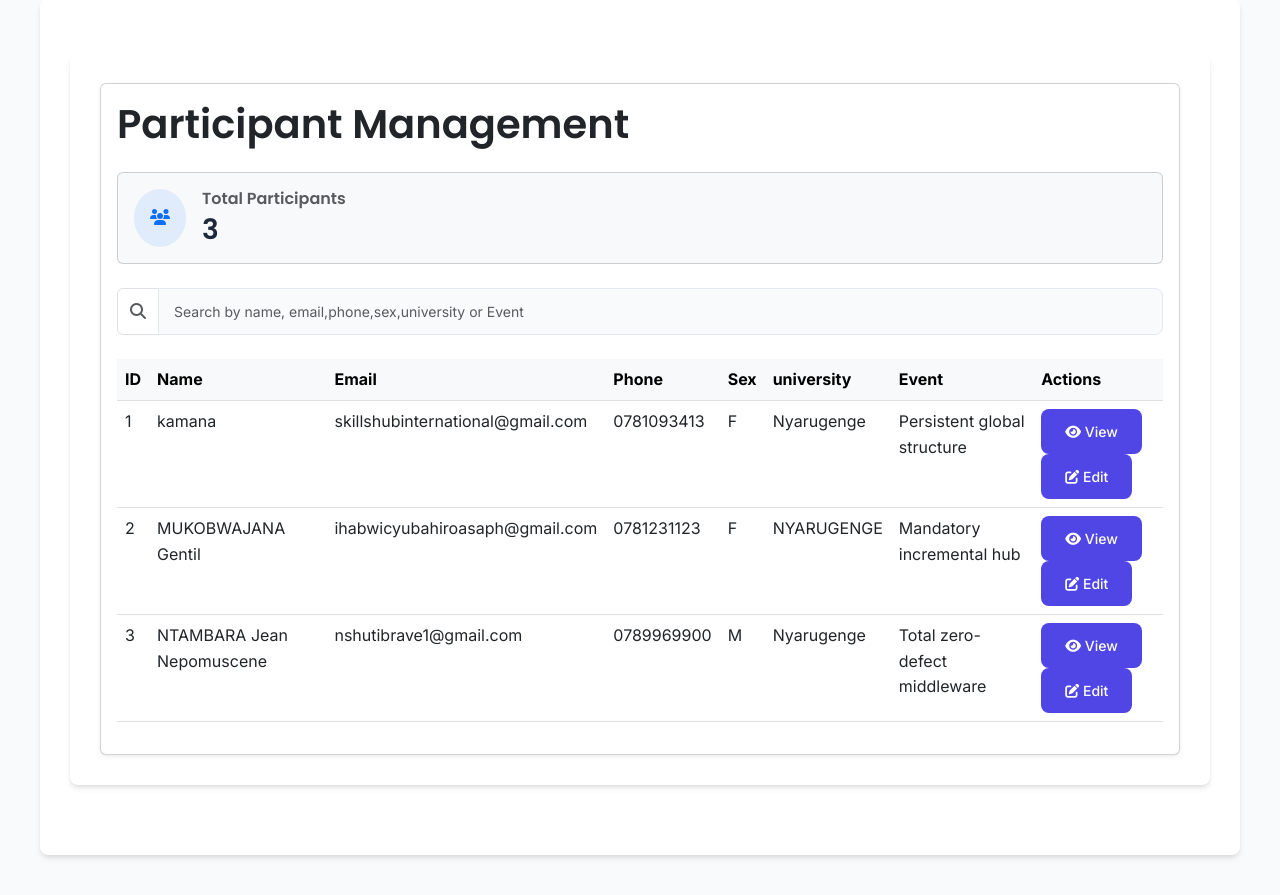
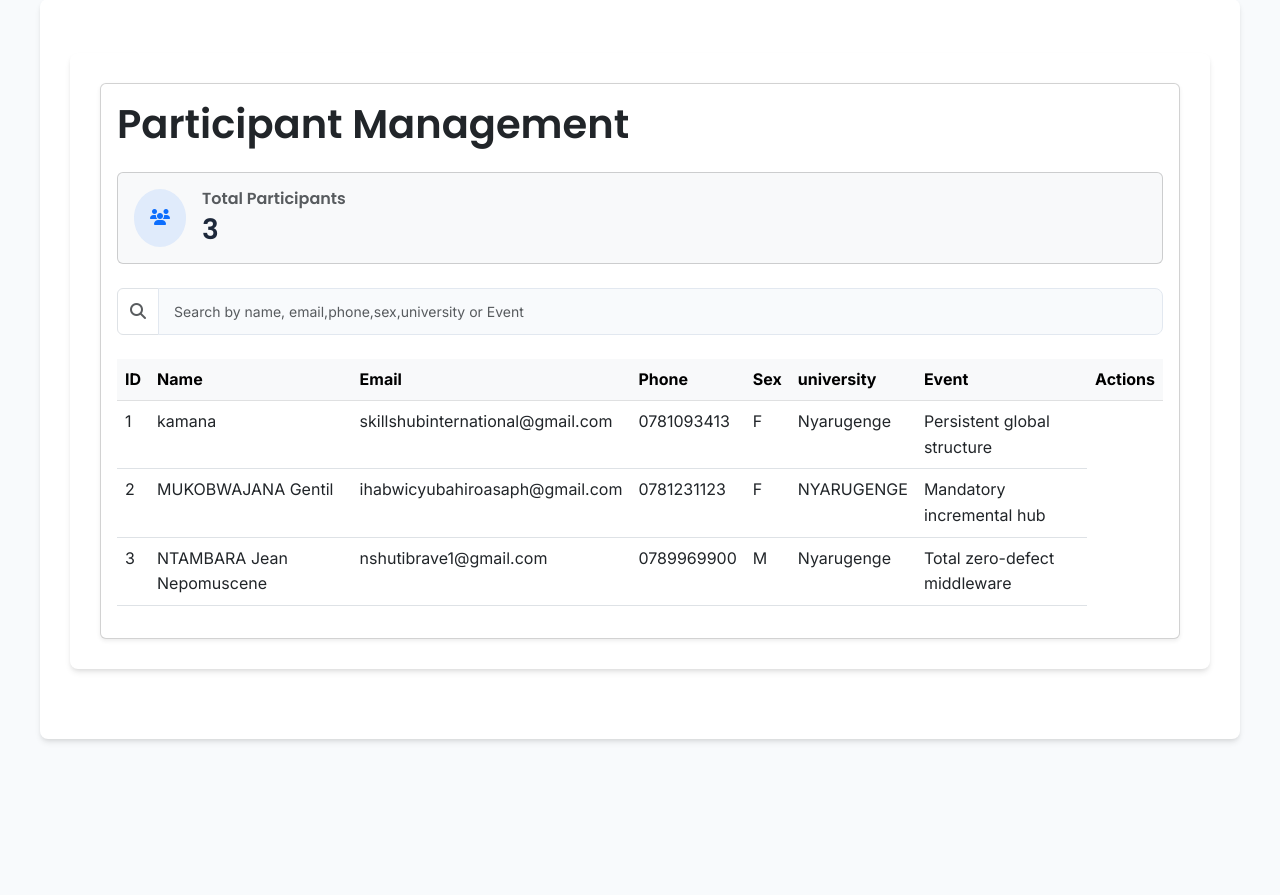
Before and after one commit to kanyamakaye/project2, a Django app: page /participants/ in a window 1280 px wide. Shown: the part 41-936 px from the top of the page. After the commit the page ends 783 px from the top, so only its background shows below. Run offline with Django 4.2, Linux system fonts and the light colour scheme; data comes from the database, SQL or seed files in the repository.

Commit message:
correction

```diff
--- a/event_app/templates/participant_list.html
+++ b/event_app/templates/participant_list.html
@@ -59,14 +59,6 @@
                             <td>{{ participant.sex }}</td>
                             <td>{{ participant.university }}</td>
                             <td>{{ participant.Event }}</td>
-                            <td>
-                                <a href="#" class="btn btn-sm btn-info">
-                                    <i class="fas fa-eye"></i> View
-                                </a>
-                                <a href="#" class="btn btn-sm btn-warning">
-                                    <i class="fas fa-edit"></i> Edit
-                                </a>
-                            </td>
                         </tr>
                         {% empty %}
                         <tr>
```
